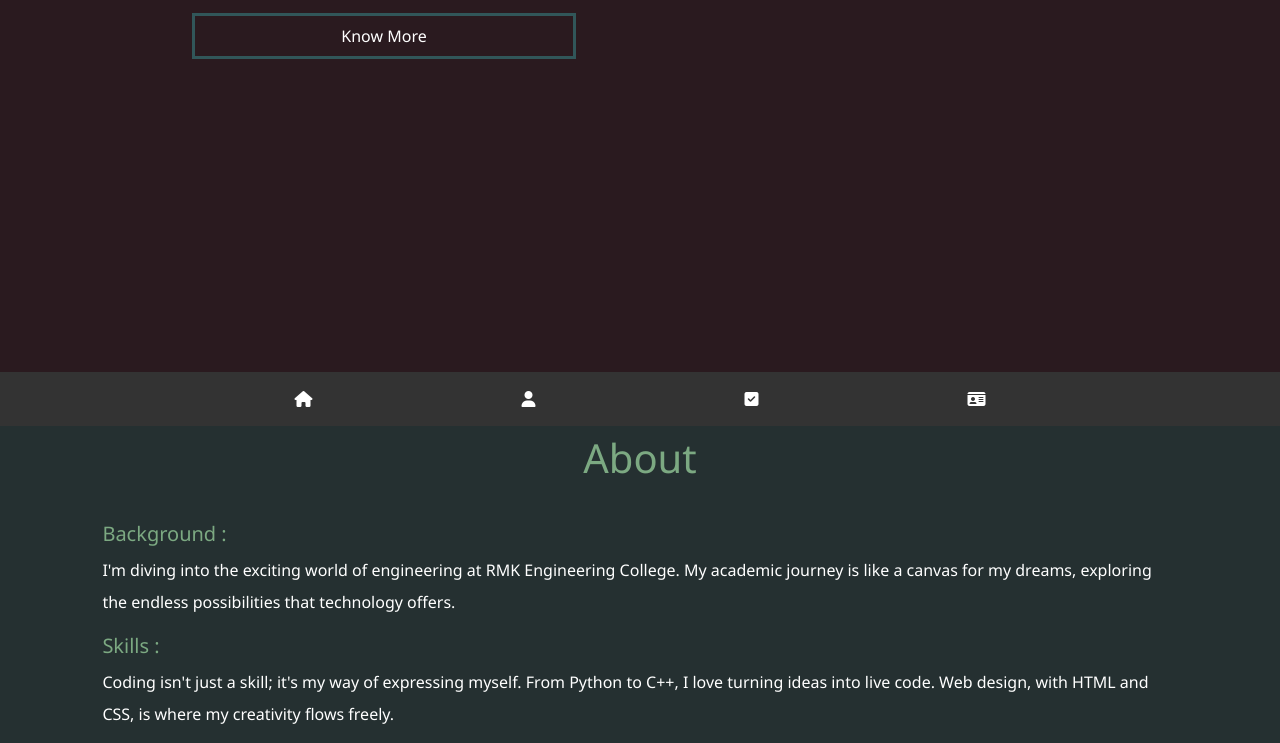
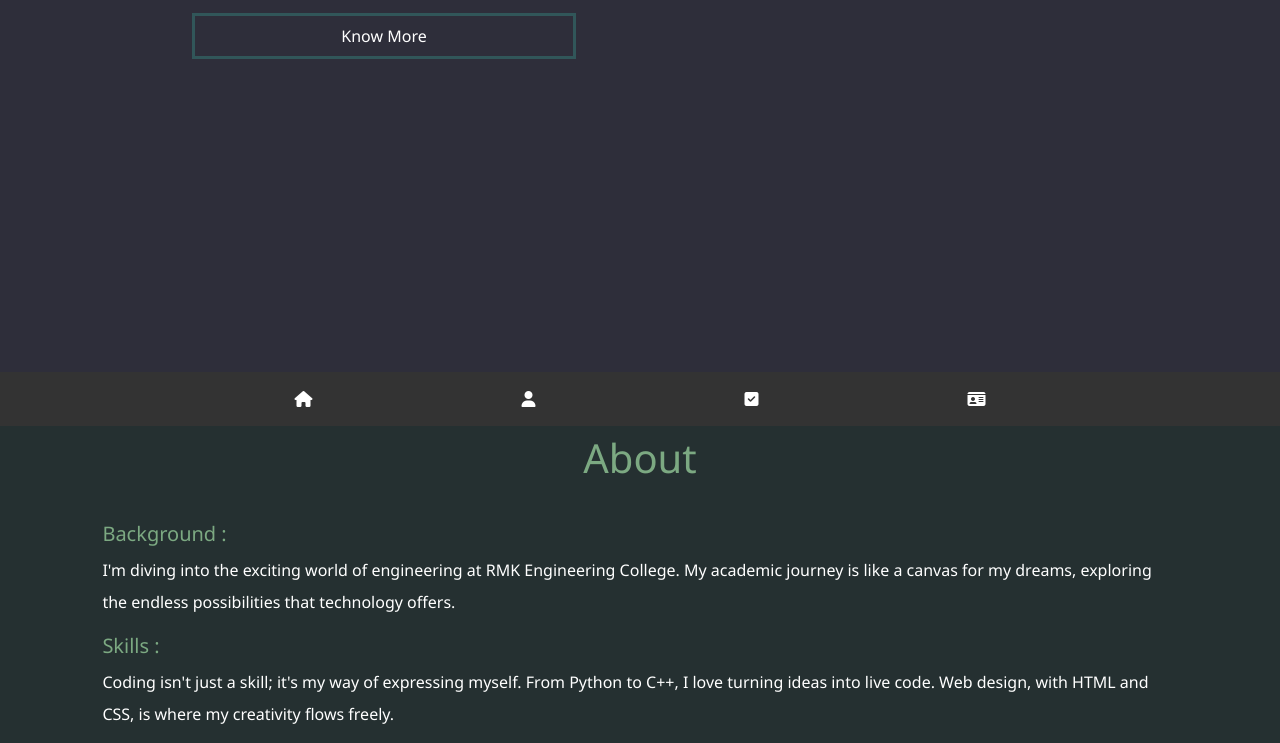
Before and after one commit to 30sandz/bablo, a plain HTML site: page index.html in a window 1280 px wide. Shown: the part 374-1117 px from the top of the page. Drawn offline with nearby package versions, Linux system fonts and the light colour scheme.

Commit message:
color check 1

```diff
--- a/style.css
+++ b/style.css
@@ -4,7 +4,7 @@
 
 .Home {
     height: 100vh;
-    background-color: rgb(42, 26, 31);
+    background-color: rgb(46,46,58);
     scroll-behavior: smooth;
     transition: .5s;
 }
```
